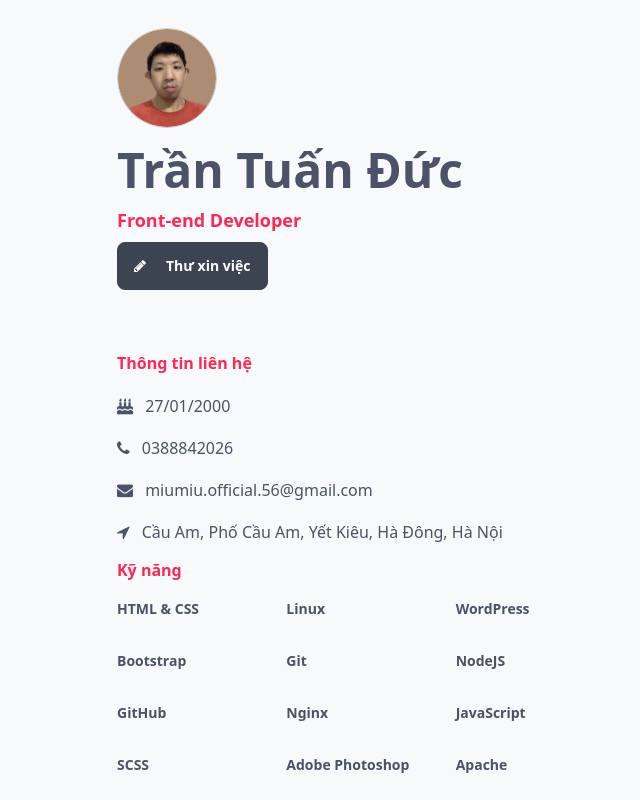
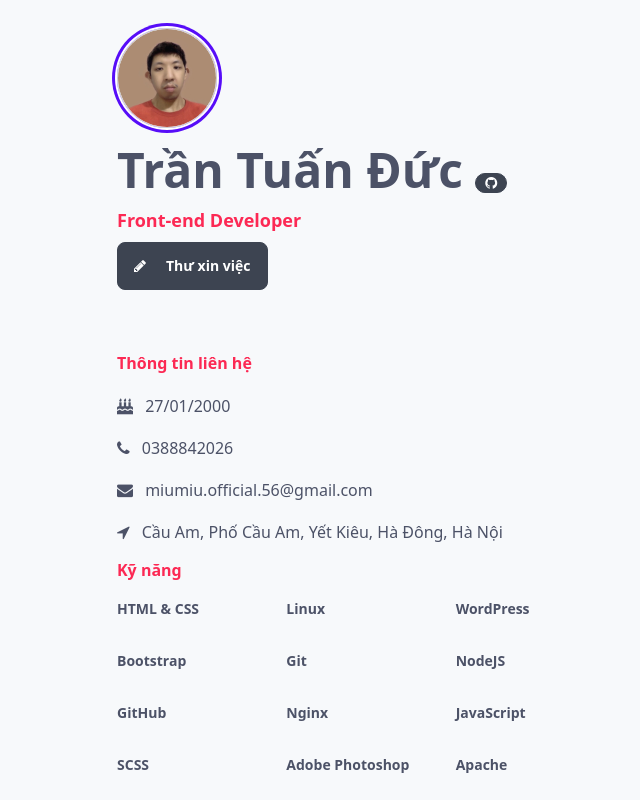
Before and after one commit to tuanductran/cv, a Vue app: page / in a window 1280 px wide. Shown: the top 800 px of the page, without its empty margins (27-667 px from the left). Built offline with nearby package versions, Linux system fonts and the light colour scheme.

Commit message:
Update index.vue

```diff
--- a/src/views/Intro/Profile/index.vue
+++ b/src/views/Intro/Profile/index.vue
@@ -11,13 +11,16 @@
       <!-- Personal infos -->
       <div class="relative">
          <!-- Avatar -->
-         <div class="cv-author mx-auto">
+         <div class="cv-author mx-auto ring ring-primary ring-offset-base-100 ring-offset-2">
             <img class="w-full rounded-full" :alt="`${ intro.fullname } photo`" :src="`./assets/${ intro.avatar }`" loading="lazy" deasync="true">
          </div>
          <!-- End avatar -->
          <!-- Fullname -->
          <h1 class="text-3xl lg:text-4xl xl:text-5xl font-bold mt-3">
             {{ intro.fullname }}
+            <a class="badge" role="button" :href="intro.links[projectLinks]" title="Github Project" target="_blank" onClick="ga('event', 'ProjectsLink', 'view', 'projects_link');">
+             <i :class="`fa fa-${ projectLinks }`" />
+            </a>
          </h1>
          <!-- End fullname -->
          <!-- Role -->
@@ -25,18 +28,12 @@
             {{ intro.role }}
          </p>
          <!-- End Role -->
-         <!-- Github -->
-          <!-- <a class="btn btn-sm md:btn-md btn-outline gap-2 normal-case lg:gap-3 mt-2" role="button" :href="intro.links[projectLinks]" title="Github Project" target="_blank" onClick="ga('event', 'ProjectsLink', 'view', 'projects_link');">
-             <i :class="`fa fa-${ projectLinks } mr-2`" />
-             <span>Github Project</span>
-          </a> -->
-          <!-- End Github -->
-          <!-- Coverletter -->
+         <!-- Coverletter -->
           <a class="btn btn-sm md:btn-md gap-2 normal-case lg:gap-3 mt-2" role="button" id="show__modal" href="#view_coverletter" title="Thư xin việc" onClick="ga('event', 'CoverletterPopup', 'view', 'coverletter_popup');">
              <i class="fa fa-pencil mr-2" />
              <span>Thư xin việc</span>
           </a>
-          <!-- End Coverletter -->
+         <!-- End Coverletter -->
       </div>
    </div>
 </template>
```
